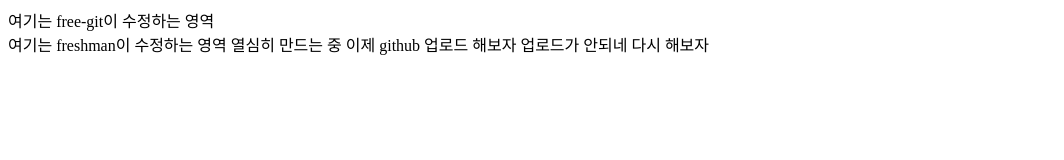
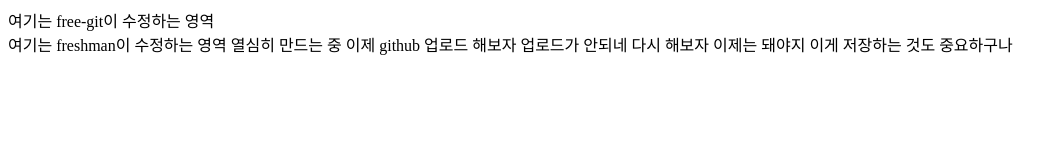
Before and after one commit to kogeon6/git-practice, a plain HTML site: page index.html in a window 1280 px wide. Shown: the whole page, without its empty margins (0-1064 px from the left). Drawn offline with Linux system fonts and the light colour scheme.

Commit message:
I'm desperate

```diff
--- a/index.html
+++ b/index.html
@@ -14,6 +14,8 @@
         열심히 만드는 중
         이제 github 업로드 해보자
         업로드가 안되네 다시 해보자
+        이제는 돼야지
+        이게 저장하는 것도 중요하구나
     </main>
     <footer>
 
```
